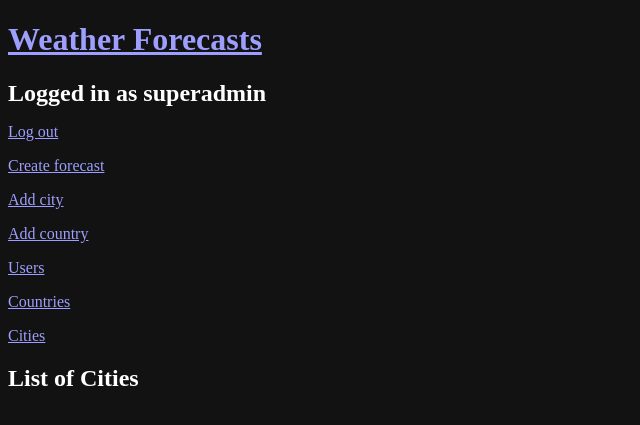
After one commit to Papsanly/WebPython, a Django app: page /cities/ in a window 1280 px wide. The commit adds this page. Shown: the top 425 px of the page, without its empty margins (0-640 px from the left). Run offline with Django 5.2, Linux system fonts and the light colour scheme; a user stored in the database is signed in; data that the repository does not hold is empty.

Commit message:
add crud for cities

```diff
--- a/Lab5/Lab5/urls.py
+++ b/Lab5/Lab5/urls.py
@@ -39,4 +39,15 @@ urlpatterns = [
         views.edit_country,
         name="edit_country",
     ),
+    path("cities/", views.cities, name="cities"),
+    path(
+        "cities/delete_city/<int:city_id>/",
+        views.delete_city,
+        name="delete_city",
+    ),
+    path(
+        "cities/edit_city/<int:city_id>/",
+        views.edit_city,
+        name="edit_city",
+    ),
 ]
--- a/Lab5/templates/base.html
+++ b/Lab5/templates/base.html
@@ -23,6 +23,7 @@
   <p><a href="{% url 'add_country' %}">Add country</a></p>
   <p><a href="{% url 'users' %}">Users</a></p>
   <p><a href="{% url 'countries' %}">Countries</a></p>
+  <p><a href="{% url 'cities' %}">Cities</a></p>
 {% endif %}
 {% block content %}{% endblock %}
 <script>
--- /dev/null
+++ b/Lab5/templates/cities.html
@@ -0,0 +1,22 @@
+{% extends "base.html" %}
+{% load static %}
+{% block content %}
+  <h2>
+    List of Cities
+  </h2>
+  <ul>
+    {% for city in cities %}
+      <li>
+        <p>Name: {{ city.name.capitalize }}</p>
+        <p>Country: {{ city.country_id__name.capitalize }}</p>
+        {% if user is not none and user.is_staff%}
+          <button onclick="location.href = '{% url 'edit_city' city_id=city.id %}'">Edit</button>
+          <form action="{% url 'delete_city' city_id=city.id %}" method="POST">
+            {% csrf_token %}
+            <button type="submit">Delete</button>
+          </form>
+        {% endif %}
+      </li>
+    {% endfor %}
+  </ul>
+{% endblock %}
--- a/Lab5/templates/edit_country.html
+++ b/Lab5/templates/edit_country.html
@@ -8,7 +8,7 @@
       <input id="name" value="{{ country.name }}" name="name">
     </div>
     <div>
-      <label for="code">E-mail</label>
+      <label for="code">Code</label>
       <input value="{{ country.code }}" id="code" name="code">
     </div>
     <button id="submit">Submit</button>
--- a/Lab5/weather_app/views.py
+++ b/Lab5/weather_app/views.py
@@ -344,3 +344,47 @@ def edit_country(request, country_id):
         return redirect('countries')
     else:
         return error_view(request, '403', "Invalid request method.")
+
+@login_required
+def cities(request):
+    if request.method == "GET":
+        cities = City.objects.all().select_related('country_id').values('id', 'name', 'country_id__name')
+        return render(request, "cities.html", {"cities": cities})
+    else:
+        return error_view(request, '403', "Invalid request method.")
+
+
+@login_required
+@user_passes_test(is_staff_user, login_url='/access_denied/')
+def delete_city(request, city_id):
+    if request.method == "POST":
+        city = get_object_or_404(City, pk=city_id)
+        city.delete()
+        return redirect('cities')
+    else:
+        return error_view(request, '403', "Invalid request method.")
+
+
+@login_required
+@user_passes_test(is_staff_user, login_url='/access_denied/')
+def edit_city(request, city_id):
+    if request.method == "GET":
+        city = City.objects.get(id=city_id)
+        countries = Country.objects.all()
+        return render(
+            request,
+            "edit_city.html",
+            {"city": city, "countries": countries},
+        )
+    elif request.method == "POST":
+        name = request.POST["name"]
+        country_id = request.POST["country_id"]
+        if not name or not country_id:
+            return error_view(request, '400', "All fields are required.")
+        city = City.objects.get(id=city_id)
+        city.name = name
+        city.country_id = Country.objects.get(pk=country_id)
+        city.save()
+        return redirect('cities')
+    else:
+        return error_view(request, '403', "Invalid request method.")
```
Also changed, not shown: Lab5/templates/edit_city.html (added, +24 -0 lines).
